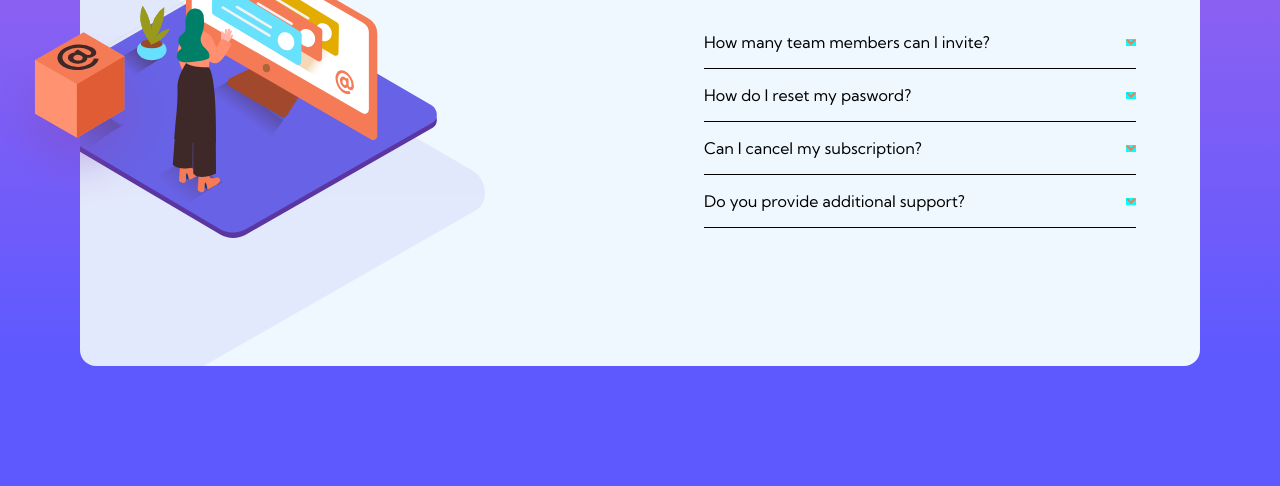
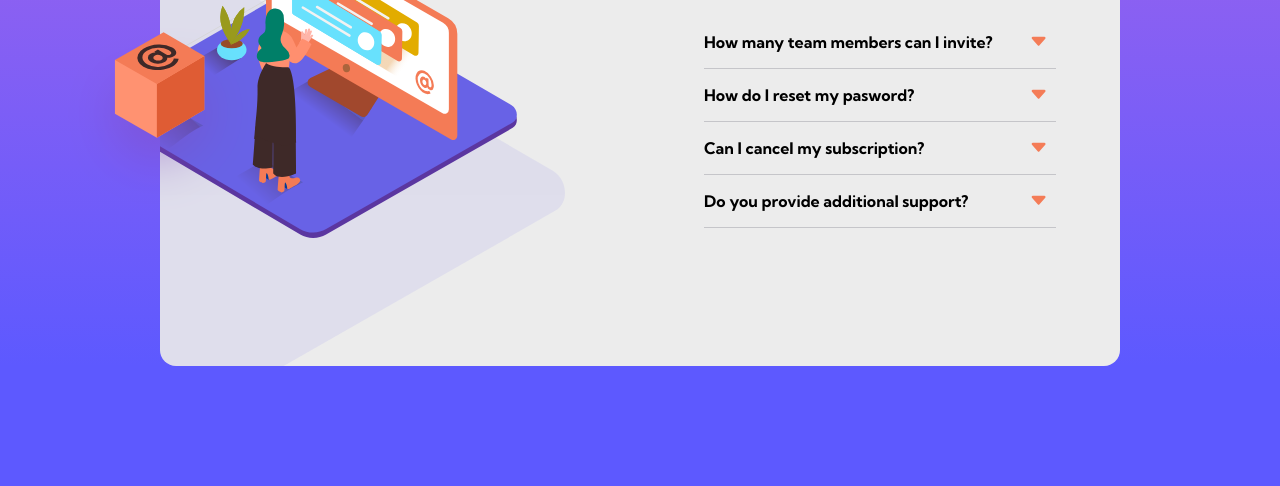
Before and after one commit to jose-verdugo/FAQ-accordion, a plain HTML site: page index.html in a window 1280 px wide. Shown: the part 314-800 px from the top of the page. Drawn offline with Linux system fonts and the light colour scheme.

Commit message:
desktop finalizado

```diff
--- a/index.html
+++ b/index.html
@@ -101,15 +101,13 @@
                     >
                     <svg
                       class="Main_arrow"
-                      width="10"
-                      height="7"
-                      xmlns="http://www.w3.org/2000/svg">
+                      xmlns="http://www.w3.org/2000/svg"
+                      width="16"
+                      height="16"
+                      fill="currentColor"
+                      viewBox="0 0 16 16">
                       <path
-                        d="M1 .799l4 4 4-4"
-                        stroke="#F47B56"
-                        stroke-width="2"
-                        fill="none"
-                        fill-rule="evenodd" />
+                        d="M7.247 11.14 2.451 5.658C1.885 5.013 2.345 4 3.204 4h9.592a1 1 0 0 1 .753 1.659l-4.796 5.48a1 1 0 0 1-1.506 0z" />
                     </svg>
                   </div>
                   <div class="Main_info">
@@ -124,15 +122,13 @@
                     <span class="Main_span">How do I reset my pasword?</span>
                     <svg
                       class="Main_arrow"
-                      width="10"
-                      height="7"
-                      xmlns="http://www.w3.org/2000/svg">
+                      xmlns="http://www.w3.org/2000/svg"
+                      width="16"
+                      height="16"
+                      fill="currentColor"
+                      viewBox="0 0 16 16">
                       <path
-                        d="M1 .799l4 4 4-4"
-                        stroke="#F47B56"
-                        stroke-width="2"
-                        fill="none"
-                        fill-rule="evenodd" />
+                        d="M7.247 11.14 2.451 5.658C1.885 5.013 2.345 4 3.204 4h9.592a1 1 0 0 1 .753 1.659l-4.796 5.48a1 1 0 0 1-1.506 0z" />
                     </svg>
                   </div>
                   <div class="Main_info">
@@ -148,15 +144,13 @@
                     <span class="Main_span">Can I cancel my subscription?</span>
                     <svg
                       class="Main_arrow"
-                      width="10"
-                      height="7"
-                      xmlns="http://www.w3.org/2000/svg">
+                      xmlns="http://www.w3.org/2000/svg"
+                      width="16"
+                      height="16"
+                      fill="currentColor"
+                      viewBox="0 0 16 16">
                       <path
-                        d="M1 .799l4 4 4-4"
-                        stroke="#F47B56"
-                        stroke-width="2"
-                        fill="none"
-                        fill-rule="evenodd" />
+                        d="M7.247 11.14 2.451 5.658C1.885 5.013 2.345 4 3.204 4h9.592a1 1 0 0 1 .753 1.659l-4.796 5.48a1 1 0 0 1-1.506 0z" />
                     </svg>
                   </div>
                   <div class="Main_info">
@@ -173,15 +167,13 @@
                     >
                     <svg
                       class="Main_arrow"
-                      width="10"
-                      height="7"
-                      xmlns="http://www.w3.org/2000/svg">
+                      xmlns="http://www.w3.org/2000/svg"
+                      width="16"
+                      height="16"
+                      fill="currentColor"
+                      viewBox="0 0 16 16">
                       <path
-                        d="M1 .799l4 4 4-4"
-                        stroke="#F47B56"
-                        stroke-width="2"
-                        fill="none"
-                        fill-rule="evenodd" />
+                        d="M7.247 11.14 2.451 5.658C1.885 5.013 2.345 4 3.204 4h9.592a1 1 0 0 1 .753 1.659l-4.796 5.48a1 1 0 0 1-1.506 0z" />
                     </svg>
                   </div>
                   <div class="Main_info">
--- a/js/app.js
+++ b/js/app.js
@@ -1,17 +1,38 @@
 const arrow = document.querySelectorAll(".Main_arrow");
 const faq = document.querySelectorAll(".Main_info");
 let elementoActivo = null;
+
+// arrow.forEach((elemento, index) => {
+//   elemento.addEventListener("click", () => {
+//     if (faq[index].classList.contains("Main_info--activo")) {
+//       faq[index].classList.remove("Main_info--activo");
+//       elementoActivo = null;
+//       return;
+//     }
+//     if (elementoActivo !== null) {
+//       elementoActivo.classList.remove("Main_info--activo");
+//     }
+//     faq[index].classList.add("Main_info--activo");
+//     elementoActivo = faq[index];
+//   });
+// });
+
 arrow.forEach((elemento, index) => {
   elemento.addEventListener("click", () => {
     if (faq[index].classList.contains("Main_info--activo")) {
       faq[index].classList.remove("Main_info--activo");
+      elemento.classList.remove("Main_arrow--rotated"); // Removemos la clase de rotación
       elementoActivo = null;
       return;
     }
     if (elementoActivo !== null) {
       elementoActivo.classList.remove("Main_info--activo");
+      elementoActivo.previousElementSibling.classList.remove(
+        "Main_arrow--rotated"
+      ); // Removemos la clase de rotación del elemento activo anterior
     }
     faq[index].classList.add("Main_info--activo");
+    elemento.classList.add("Main_arrow--rotated"); // Agregamos la clase de rotación al elemento actual
     elementoActivo = faq[index];
   });
 });
--- a/scss/_reset.scss
+++ b/scss/_reset.scss
@@ -12,7 +12,8 @@
 :root {
   --negro: #181818;
   --blanco: #ececec;
-  --gris: hsl(240, 5%, 91%);
+  --gris: hsl(240, 3%, 78%);
+  --gris-texto: hsl(240, 1%, 57%);
   --rojo: hsl(14, 88%, 65%);
   --azul: hsl(238, 29%, 16%);
 
--- a/scss/app.scss
+++ b/scss/app.scss
@@ -13,10 +13,10 @@ body {
   &_container {
     @include flex(row, nowrap, space-between, center);
     position: relative;
-    width: 70rem;
+    width: 60rem;
     height: 35rem;
-    background-color: aliceblue;
     border-radius: 1rem;
+    background-color: var(--blanco);
   }
   &_left {
     position: relative;
@@ -68,26 +68,40 @@ body {
   &_ul {
   }
   &_li {
-    border-bottom: 1px solid black;
+    border-bottom: 1px solid var(--gris);
   }
   &_question {
     @include flex(row, nowrap, space-between, center);
     padding: 01rem 0 1rem 0;
   }
   &_span {
+    font-weight: 600;
   }
   &_arrow {
     width: auto;
+    width: 1.2rem;
+    height: 1.2rem;
+    margin: 0 0.5rem 0 0;
+    fill: var(--rojo);
+    transition: all 0.5s linear;
+    cursor: pointer;
+    &--rotated {
+      transform: rotate(180deg);
+    }
   }
   &_info {
     overflow: hidden;
-    max-height: 0.1rem;
-    transition: all 0.5s ease-in-out;
+    height: 0;
+    transition: all 0.5s linear;
+    opacity: 0;
+    font-size: 0.9rem;
+    color: var(--gris-texto);
 
     &--activo {
-      max-height: 100%;
+      height: auto;
       margin: 0 0 1rem 0;
       overflow: auto;
+      opacity: 1;
     }
   }
   &_p {
```
Also changed, not shown: css/style.css, 1 other file.
